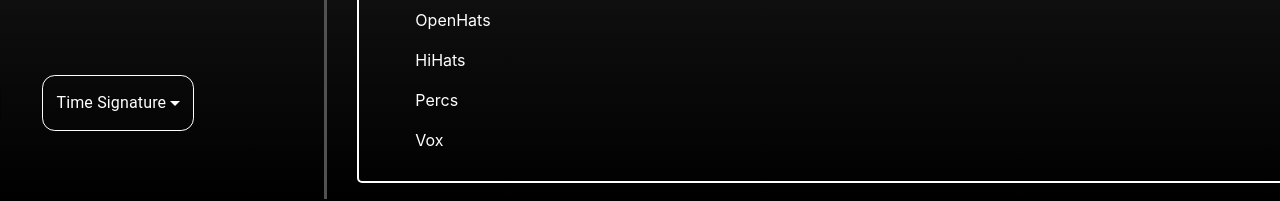
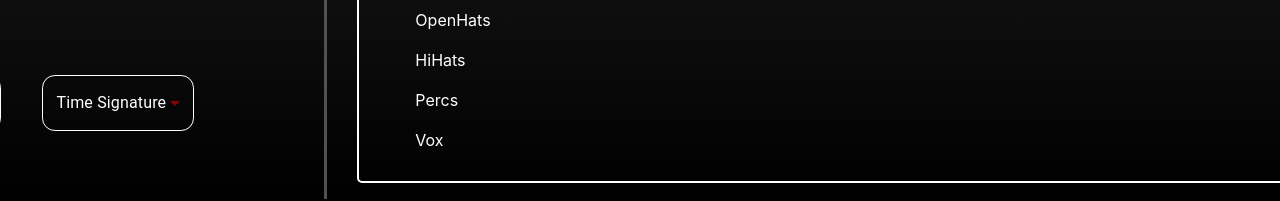
Before and after one commit to davelista/PolyDrum, a React (Create React App) app: page / in a window 1280 px wide. Shown: the part 609-810 px from the top of the page. Built offline with nearby package versions, Linux system fonts and the light colour scheme.

Commit message:
BPM and Dropdown graphic changes

```diff
--- a/src/components/Dropdown/Dropdown.js
+++ b/src/components/Dropdown/Dropdown.js
@@ -8,12 +8,14 @@ const CustomTextField = withStyles({
         width: "9.5rem",
         textAlign: "center",
         "& label.Mui-focused": {
-            color: "darkred",
+            color: "white",
         },
+        /* not understood */
         "& .MuiInput-underline:after": {
-            borderBottomColor: "#E53A1E",
-            color: "white"
+            borderBottomColor: "yellow",
+            color: "yellow"
         },
+        /* color of the signature */
         "& .MuiOutlinedInput-root": {
             borderRadius: "0.8rem",
             width: "100%",
@@ -23,13 +25,16 @@ const CustomTextField = withStyles({
                 borderColor: "darkred",
             },
         },
+        /* label color */
         "& .MuiInputLabel-outlined":{
             color:"white",
             borderColor:"white"
         },
+        /* dropdown icon */
         "& .MuiSelect-icon": {
-            color: "white"
+            color: "darkred"
         },
+        /* color of the border */
         "& .MuiOutlinedInput-notchedOutline":{
             borderColor: "white"
         }
--- a/src/components/NumberControl/NumberControl.js
+++ b/src/components/NumberControl/NumberControl.js
@@ -7,11 +7,11 @@ const CustomTextField = withStyles({
         width: "7rem",
         textAlign: "center",
         "& label.Mui-focused": {
-            color: "darkred",
+            color: "white",
         },
         "& .MuiInput-underline:after": {
-            borderBottomColor: "darkred",
-            color: "white"
+            borderBottomColor: "blue",
+            color: "blue"
         },
         "& .MuiOutlinedInput-root": {
             borderRadius: "0.8rem",
@@ -26,6 +26,14 @@ const CustomTextField = withStyles({
             color:"white",
             borderColor:"white"
         },
+        /* dropdown icon */
+        "& .MuiSelect-icon": {
+            color: "yellow"
+        },
+        /* color of the border */
+        "& .MuiOutlinedInput-notchedOutline":{
+            borderColor: "white"
+        }
     },
 })(TextField);
 
```
